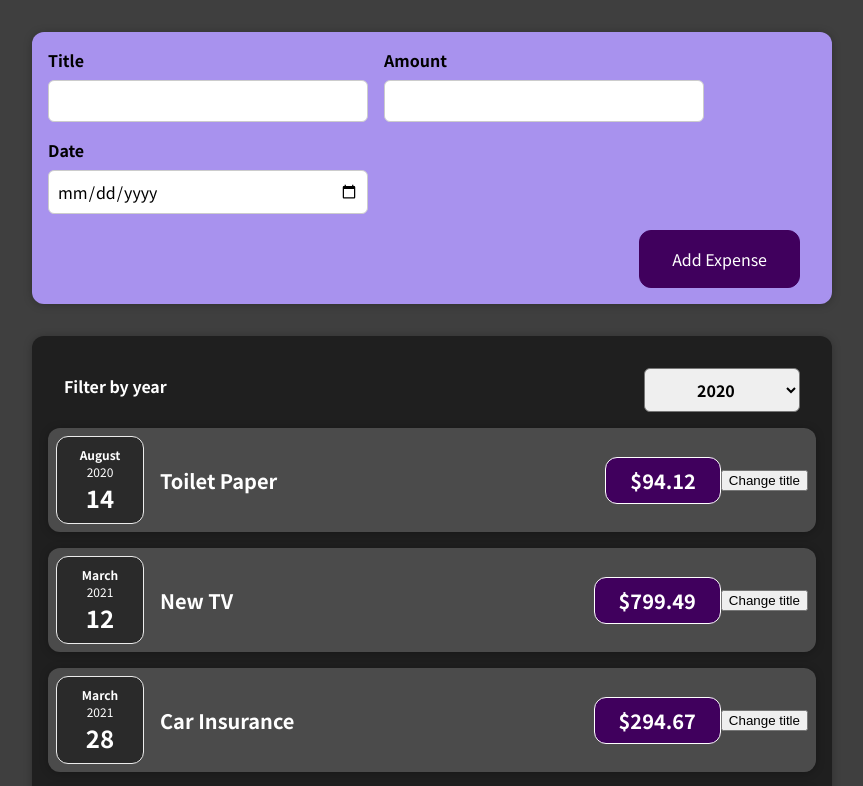
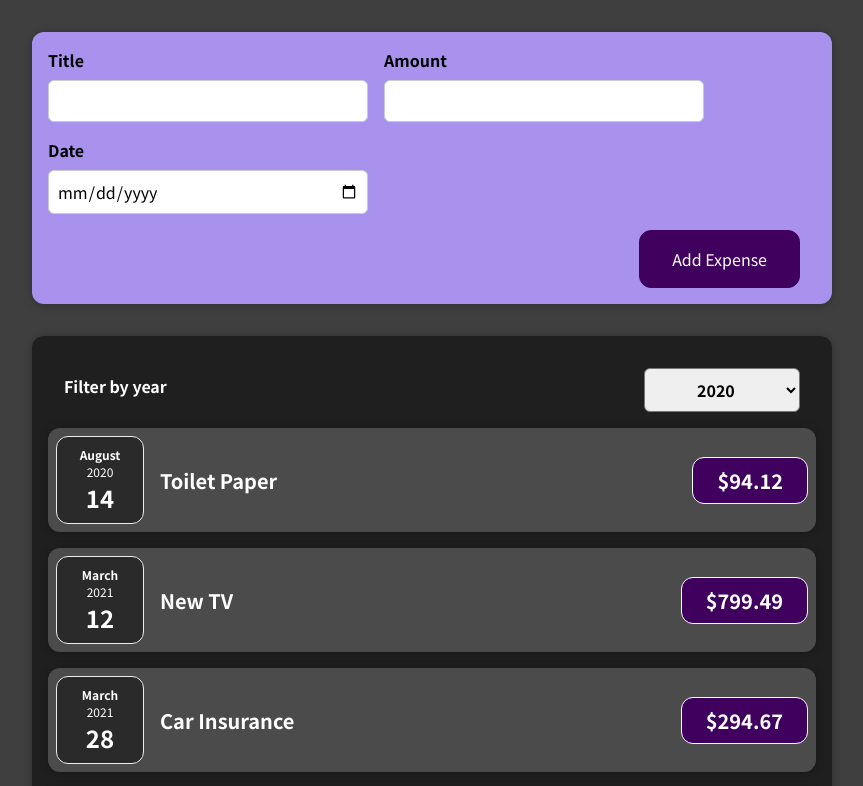
Before and after one commit to IrfanCatovic/React_from_start, a React (Create React App) app: page / in a window 1280 px wide. Shown: the top 786 px of the page, without its empty margins (208-1071 px from the left). Built offline with nearby package versions, Linux system fonts and the light colour scheme.

Commit message:
first lecture mon

```diff
--- a/src/Components/Expenses/ExpenseItem.js
+++ b/src/Components/Expenses/ExpenseItem.js
@@ -5,24 +5,14 @@ import Card from "../UI/Card";
 import "./ExpenseItem.css";
 
 const ExpenseItem = (props) => {
-  const [title, setTitle] = useState(props.title); //moramo ovako jher useState vraca niz i moramo da koristimo destrukciju da odvojimo,
-  // prvi nam vraca ono sto smo poslali, a drugi je promenjen
-
-  const clickHandler = () => {
-    setTitle("Updated");
-    //Da bi ovo radilo moramo nekako ovu funckiju da pozovemo
-    //Da bismo rekli da renderuje opet stranicu posle klika moramo da ubacimo {useState}
-  };
-
   return (
     <Card className="expense-item">
       <ExpenseDate date={props.date} />{" "}
       {/* Ovo salje podatke datuma dalje u expenseDate comp, a primilo je iz expenses */}
       <div className="expense-item__description">
-        <h2>{title}</h2>
+        <h2>{props.title}</h2>
         <div className="expense-item__price">${props.amount}</div>
       </div>
-      <button onClick={clickHandler}>Change title</button>
       {/* dodaje event listener na button i smao pokazemo na funkciju ne zovemo je da bi moglo da radi kad pritisnemo dugme, a ne kad je ucita*/}
     </Card>
   );
--- a/src/Components/Expenses/Expenses.js
+++ b/src/Components/Expenses/Expenses.js
@@ -17,7 +17,17 @@ const Expenses = (props) => {
         selected={filteredYear}
         onChangeFilter={filterChangeHandler}
       />
-      <ExpenseItem
+      {props.items.map((expense) => (
+        <ExpenseItem
+          title={expense.title}
+          amount={expense.amount}
+          date={expense.date}
+        />
+      ))}
+      {/* .MAP je funkcija koja uzima svaki element datog niza
+           primamo svaki element iz APP i od svakog pravimo ExpenseItem componentu*
+           Novi code sa .map funkcijom koju sam napisao menja ceo code koji se nalazi ispod/}
+      {/* <ExpenseItem
         title={props.items[0].title}
         amount={props.items[0].amount}
         date={props.items[0].date}
@@ -36,7 +46,7 @@ const Expenses = (props) => {
         title={props.items[3].title}
         amount={props.items[3].amount}
         date={props.items[3].date}
-      />
+      /> */}
     </Card>
   );
 };
```
